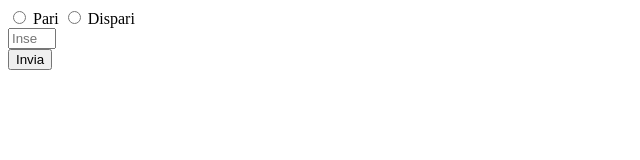
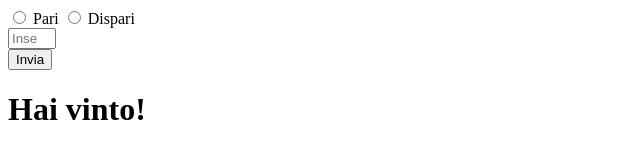
Before and after one commit to EsterDahri1/js-paliedispari, a plain HTML site: page index.html in a window 1280 px wide. Both pictures are taken after a click on the button "Invia". Shown: the whole page, without its empty margins (0-640 px from the left). Drawn offline with Linux system fonts and the light colour scheme.

Commit message:
declare who won

```diff
--- a/assets/js/script.js
+++ b/assets/js/script.js
@@ -19,6 +19,8 @@ Dichiariamo chi ha vinto.*/
 
 //Add button use
 let invia = document.querySelector('.invia');
+let even = document.getElementById('Even').value;
+let odd = document.getElementById('Odd').value;
 
 invia.addEventListener('click', function(){
     let userNumber = Number(document.getElementById('userNumber').value);
@@ -40,11 +42,23 @@ invia.addEventListener('click', function(){
     let sum = sumPcUser(pcNumber, userNumber);
     console.log(sum);
 
+    even = 'true';
+    odd = 'false';
+
     if (sum % 2 === 0) {
-        sum = 'true'
+        sum = even
     } else {
-        sum = 'false'
+        sum = odd
     }
 
     console.log(sum);
-})
+
+    //Declare who won
+    if(sum == even && odd){
+        console.log('Hai vinto!');
+        document.querySelector('.result').innerHTML = 'Hai vinto!'
+    }else {
+        console.log('Hai perso!');
+        document.querySelector('.result').innerHTML = 'Hai perso!'
+    }
+});
--- a/index.html
+++ b/index.html
@@ -11,6 +11,7 @@
     <input type="number" id="userNumber" min="1" max="5" placeholder="Insert a number between 1 and 5"> <br>
     <button class="invia">Invia</button>
 
+    <h1 class="result"></h1>
 
     <script type="text/javascript" src="./assets/js/script.js"></script>
 </body>
```
